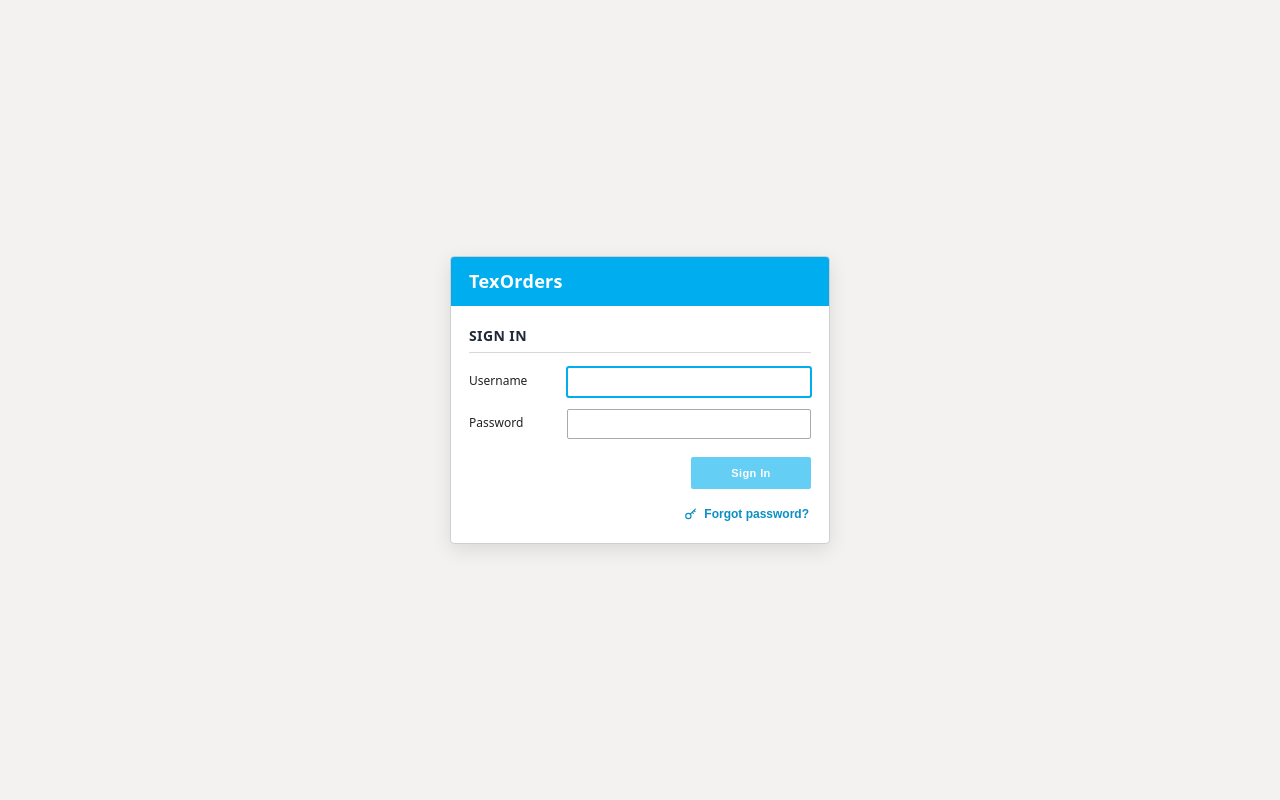
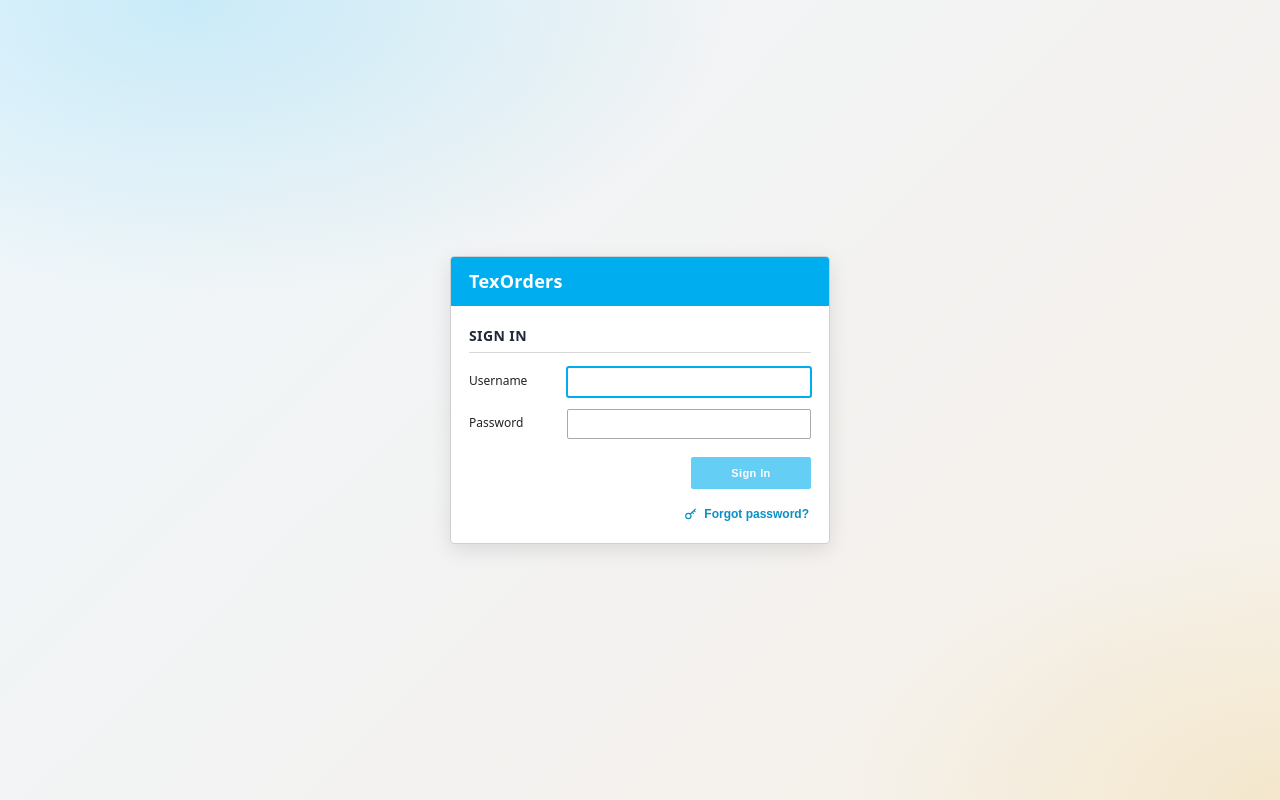
Before and after one commit to Mohan2928/sales-order-app, a React (Vite) app in the folder frontend/: page /login in a window 1280 px wide. Built offline with nearby package versions, Linux system fonts and the light colour scheme.

Commit message:
Login: branded gradient background (blue/gold) instead of plain

```diff
--- a/frontend/src/pages/Login.css
+++ b/frontend/src/pages/Login.css
@@ -3,7 +3,10 @@
   display: grid;
   place-items: center;
   padding: 24px;
-  background: var(--bg);
+  background:
+    radial-gradient(900px 500px at 15% 0%, rgba(0, 174, 239, .16) 0%, rgba(0, 174, 239, 0) 60%),
+    radial-gradient(800px 480px at 100% 100%, rgba(224, 168, 46, .14) 0%, rgba(224, 168, 46, 0) 55%),
+    linear-gradient(135deg, #eef7fc 0%, #f3f2f1 55%, #f7f1e6 100%);
 }
 
 .login-card {
```
Also changed, not shown: 2 other files (tests, documents, lock files or other folders).
